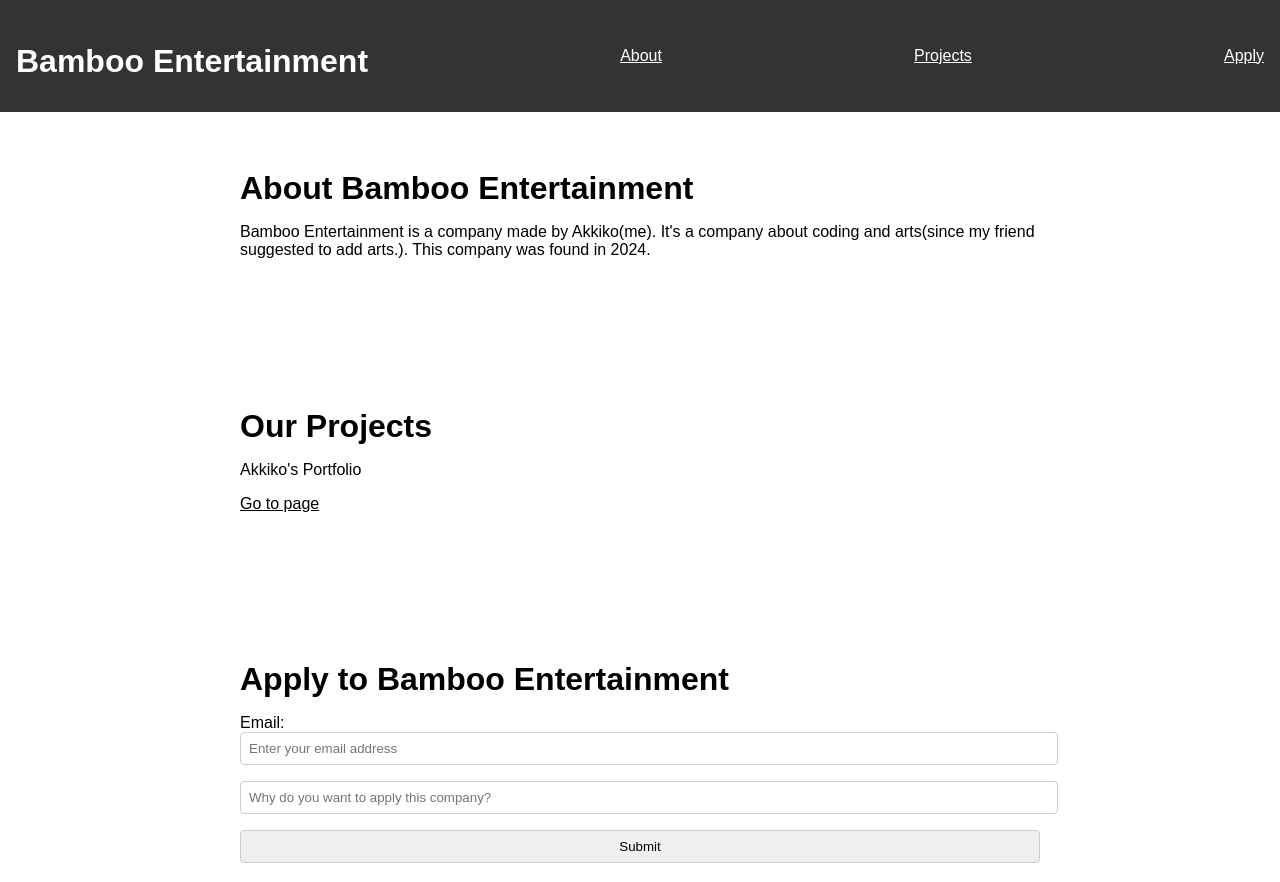
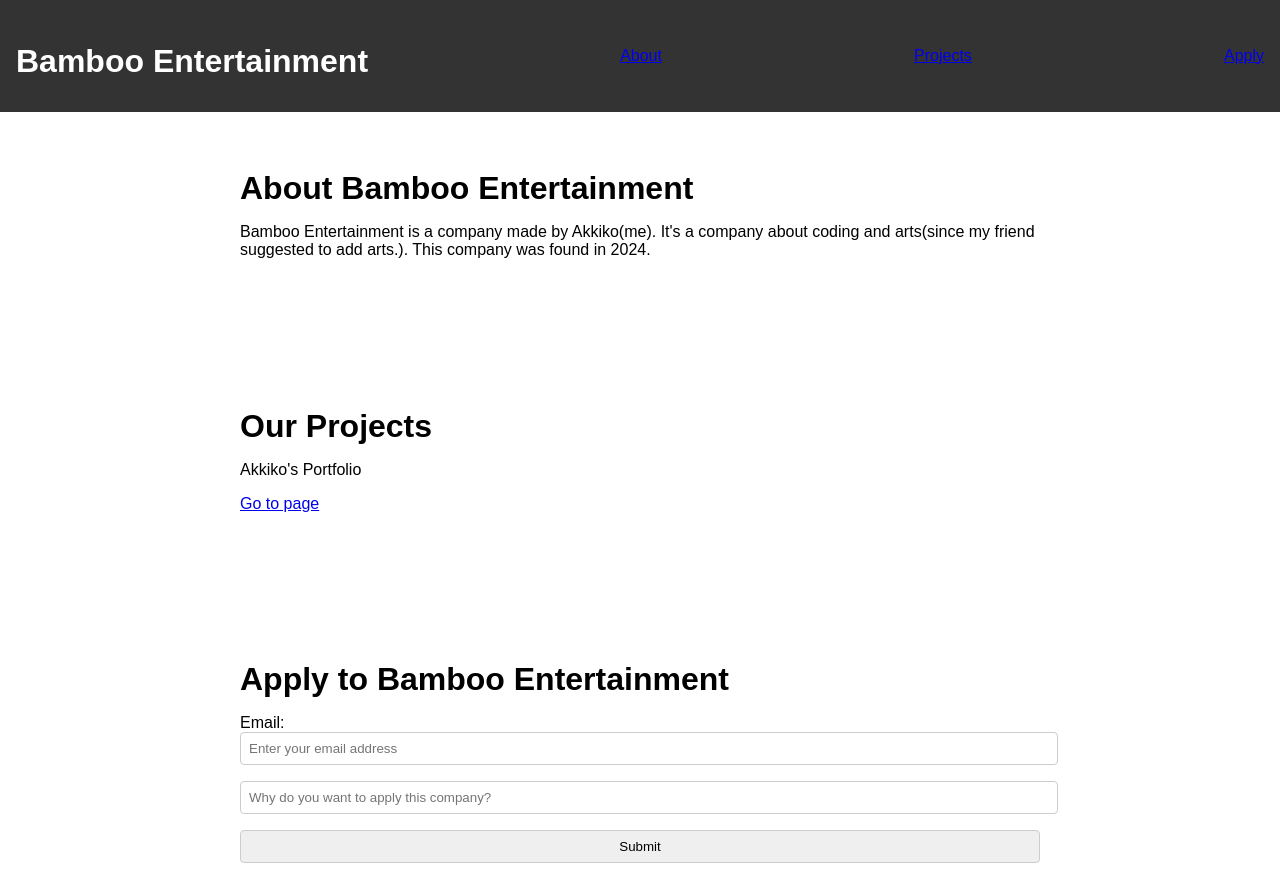
Before and after one commit to ChiChatDevs/Bamboo-Entertainment-Official-Website, a plain HTML site: page index.html in a window 1280 px wide. Shown: the top 882 px of the page. Drawn offline with Linux system fonts and the light colour scheme.

Commit message:
Update styles.css

```diff
--- a/styles.css
+++ b/styles.css
@@ -10,14 +10,6 @@ header  {
     justify-content: space-between;
     align-items: center;
     padding: 1rem;
-}
-
-a {
-    color: #fff;
-}
-
-main a {
-    color: black;
 }
 
 main {
```
